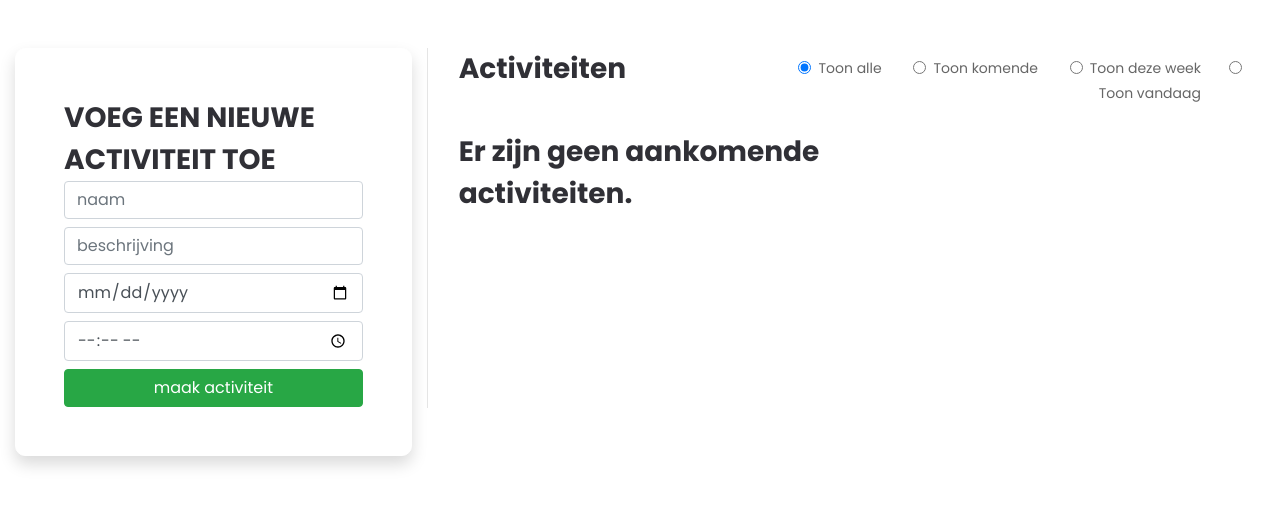
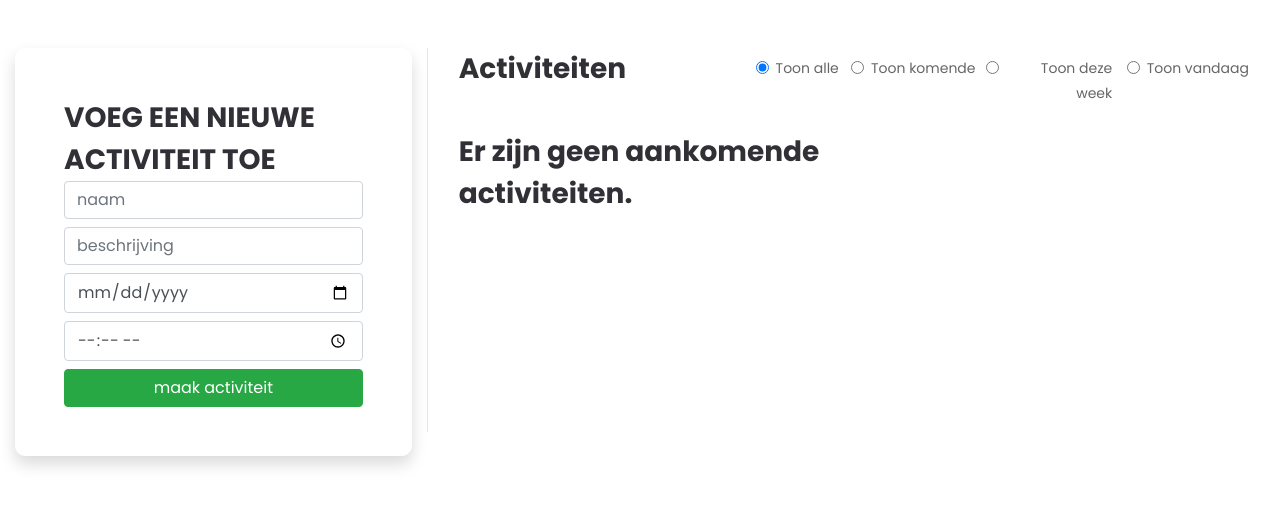
Before and after one commit to tm-robbedecroo/seniorencentrum-OLV, a PHP site: page /view/admin/activiteiten.php in a window 1280 px wide. Shown: the part 120-626 px from the top of the page. Run offline with PHP 8.4, Linux system fonts and the light colour scheme; the visitor is signed in with stand-in values (Sample User, id 1); data that the repository does not hold is empty; some libraries are stand-ins or nearby versions.

Commit message:
styling van admin-dashboard geupdated

```diff
--- a/view/admin/activiteiten.php
+++ b/view/admin/activiteiten.php
@@ -35,7 +35,7 @@ if(!isset($_SESSION["username"])){ header("Location: index.php"); }
 
     <div class="container-fluid">
         <div class="row mt-5 mb-5">
-            <div class="col-md-4">
+            <div class="col-md-4 mb-4">
                 <div class="form-wrapper shadow mx-auto py-5">
                     <h3 class="highest_text">VOEG EEN NIEUWE ACTIVITEIT TOE</h3>
                     <form action="actions/add-activity.php" method="post">
@@ -53,16 +53,26 @@ if(!isset($_SESSION["username"])){ header("Location: index.php"); }
                     <div class="col-md-4">
                         <h1 class="highest_text">Activiteiten</h1>
                     </div>
-                    <form method="post" action="activiteiten.php" class="col-md-8 pt-2 text-right">
-                        <input type="radio" name="filter" id="show-all" class="form-check-input" value="all" onchange="this.form.submit()" <?php echo !isset($_POST["filter"]) || $_POST["filter"] == "all" ? "checked" : "" ?>>
-                        <label for="show-all" class="form-check-label mr-5">Toon alle</label>
-                        <input type="radio" name="filter" id="show-upcoming" class="form-check-input" value="upcoming" onchange="this.form.submit()" <?php echo isset($_POST["filter"]) && $_POST["filter"] == "upcoming" ? "checked" : "" ?>>
-                        <label for="show-upcoming" class="form-check-label mr-5">Toon komende</label>
-                        <input type="radio" name="filter" id="show-week" class="form-check-input" value="week" onchange="this.form.submit()" <?php echo isset($_POST["filter"]) && $_POST["filter"] == "week" ? "checked" : "" ?>>
-                        <label for="show-week" class="form-check-label mr-5">Toon deze week</label>
-                        <input type="radio" name="filter" id="show-day" class="form-check-input" value="day" onchange="this.form.submit()" <?php echo isset($_POST["filter"]) && $_POST["filter"] == "day" ? "checked" : "" ?>>
-                        <label for="show-day" class="form-check-label mr-5">Toon vandaag</label>
-                    </form>
+                    <div class="col-md-8">
+                        <form method="post" action="activiteiten.php" class="row filters pt-2 text-right">
+                            <div class="radio-group col-md-6 col-lg-3">
+                                <input type="radio" name="filter" id="show-all" class="form-check-input" value="all" onchange="this.form.submit()" <?php echo !isset($_POST["filter"]) || $_POST["filter"] == "all" ? "checked" : "" ?>>
+                                <label for="show-all" class="form-check-label">Toon alle</label>
+                            </div>
+                            <div class="radio-group col-md-6 col-lg-3">
+                                <input type="radio" name="filter" id="show-upcoming" class="form-check-input" value="upcoming" onchange="this.form.submit()" <?php echo isset($_POST["filter"]) && $_POST["filter"] == "upcoming" ? "checked" : "" ?>>
+                                <label for="show-upcoming" class="form-check-label">Toon komende</label>
+                            </div>
+                            <div class="radio-group col-md-6 col-lg-3">
+                                <input type="radio" name="filter" id="show-week" class="form-check-input" value="week" onchange="this.form.submit()" <?php echo isset($_POST["filter"]) && $_POST["filter"] == "week" ? "checked" : "" ?>>
+                                <label for="show-week" class="form-check-label">Toon deze week</label>
+                            </div>
+                            <div class="radio-group col-md-6 col-lg-3">
+                                <input type="radio" name="filter" id="show-day" class="form-check-input" value="day" onchange="this.form.submit()" <?php echo isset($_POST["filter"]) && $_POST["filter"] == "day" ? "checked" : "" ?>>
+                                <label for="show-day" class="form-check-label">Toon vandaag</label>
+                            </div>
+                        </form>
+                    </div>
                 </div>
 
                 <div class="row px-3">
--- a/view/admin/css/style.css
+++ b/view/admin/css/style.css
@@ -46,3 +46,9 @@
     color: red;
     z-index: 9999 !important;
 }
+
+@media (max-width: 576px) {
+    .filters{
+        text-align: left !important;
+    }
+}
```
